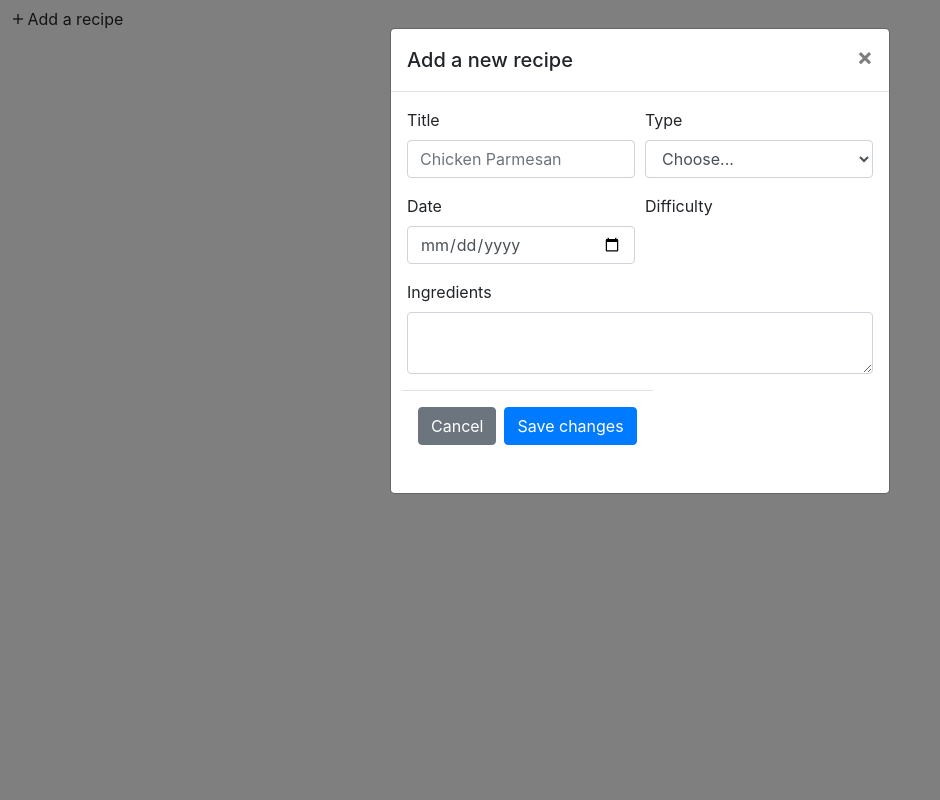
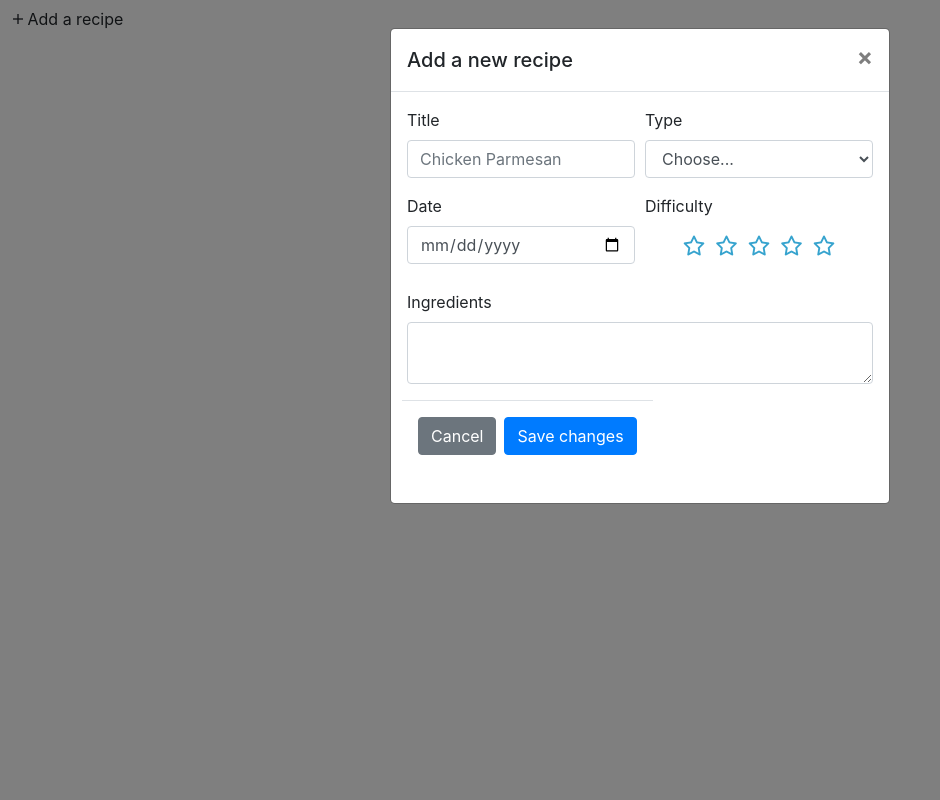
Before and after one commit to MaximeNef/my.bocuse, a PHP site: page /modal.php in a window 1280 px wide, after a click on "Add a recipe". Shown: the whole page, without its empty margins (0-940 px from the left). Run offline with PHP 8.4, Linux system fonts and the light colour scheme; some libraries are stand-ins or nearby versions; some web fonts are replaced.

Commit message:
rating stars

```diff
--- a/assets/css/Login-Form-Dark.css
+++ b/assets/css/Login-Form-Dark.css
@@ -25,7 +25,7 @@
   text-align: center;
   padding: 15px 0 20px;
   font-size: 100px;
-  color: #2980ef;
+  color: rgb(41, 128, 239);
 }
 
 .login-dark form .form-control {
@@ -71,3 +71,46 @@
 .login-dark form .btn-primary:active {
   transform: translateY(1px);
 }
+
+div.stars {
+  width: 270px;
+  display: flex;
+  flex-direction: row-reverse;
+  justify-content: center;
+}
+
+input.star {
+  display: none;
+}
+
+label.star {
+  float: right;
+  padding: 5px;
+  font-size: 20px;
+  color: rgb(54, 163, 206);
+  transition: all .2s;
+}
+
+input.star:checked~label.star:before {
+  content: '\f005';
+  color: #FD4;
+  transition: all .25s;
+}
+
+input.star-5:checked~label.star:before {
+  color: #FE7;
+  text-shadow: 0 0 10px rgb(247, 242, 0);
+}
+
+input.star-1:checked~label.star:before {
+  color: #F62;
+}
+
+label.star:hover {
+  transform: rotate(-15deg) scale(1.3);
+}
+
+label.star:before {
+  content: '\f006';
+  font-family: FontAwesome;
+}
--- /dev/null
+++ b/assets/js/rating.js
@@ -0,0 +1,25 @@
+$(function() {
+
+	$(document).on({
+		mouseover: function(event) {
+			$(this).find('.far').addClass('star-over');
+			$(this).prevAll().find('.far').addClass('star-over');
+		},
+		mouseleave: function(event) {
+			$(this).find('.far').removeClass('star-over');
+			$(this).prevAll().find('.far').removeClass('star-over');
+		}
+	}, '.rate');
+
+
+	$(document).on('click', '.rate', function() {
+		if ( !$(this).find('.star').hasClass('rate-active') ) {
+			$(this).siblings().find('.star').addClass('far').removeClass('fas rate-active');
+			$(this).find('.star').addClass('rate-active fas').removeClass('far star-over');
+			$(this).prevAll().find('.star').addClass('fas').removeClass('far star-over');
+		} else {
+			console.log('has');
+		}
+	});
+
+});
--- a/modal.php
+++ b/modal.php
@@ -7,8 +7,8 @@
     <meta name="viewport" content="width=device-width, initial-scale=1.0">
     <link rel="stylesheet" href="assets/bootstrap/css/bootstrap.min.css">
     <link rel="stylesheet" href="assets/fonts/ionicons.min.css">
+    <script src="https://use.fontawesome.com/b3178bb50e.js"></script>
     <link rel="stylesheet" href="assets/css/Login-Form-Dark.css">
-    <link rel="stylesheet" href="assets/css/styles.css">
 </head>
 <title>beacuz</title>
 </head>
@@ -53,6 +53,24 @@
                             </div>
                             <div class="form-group col-md-6">
                                 <label for="difficulty">Difficulty</label>
+                                <div class="container d-flex justify-content-center mt-200">
+                                    <div class="row">
+                                        <div class="col-md-12">
+                                            <div class="stars">
+                                                <form action=""> <input class="star star-5" id="star-5" type="radio"
+                                                        name="star" /> <label class="star star-5" for="star-5"></label>
+                                                    <input class="star star-4" id="star-4" type="radio" name="star" />
+                                                    <label class="star star-4" for="star-4"></label> <input
+                                                        class="star star-3" id="star-3" type="radio" name="star" />
+                                                    <label class="star star-3" for="star-3"></label> <input
+                                                        class="star star-2" id="star-2" type="radio" name="star" />
+                                                    <label class="star star-2" for="star-2"></label> <input
+                                                        class="star star-1" id="star-1" type="radio" name="star" />
+                                                    <label class="star star-1" for="star-1"></label> </form>
+                                            </div>
+                                        </div>
+                                    </div>
+                                </div>
                             </div>
                         </div>
 
@@ -63,20 +81,20 @@
                             </div>
                         </div>
                         <div class="form-row">
-                        <div class=" form-group modal-footer">
-                            <button type="button" class="btn btn-secondary" data-dismiss="modal">Cancel</button>
-                            <button type="submit" class="btn btn-primary">Save changes</button>
+                            <div class=" form-group modal-footer">
+                                <button type="button" class="btn btn-secondary" data-dismiss="modal">Cancel</button>
+                                <button type="submit" class="btn btn-primary">Save changes</button>
+                            </div>
                         </div>
+                    </form>
                 </div>
-                </form>
             </div>
         </div>
     </div>
-    </div>
 
     <script src="assets/js/jquery.min.js"></script>
+    <script src="assets/js/rating.js"></script>
     <script src="assets/bootstrap/js/bootstrap.min.js"></script>
-    <script href="./script.js"></script>
 </body>
 
 </html>
```
